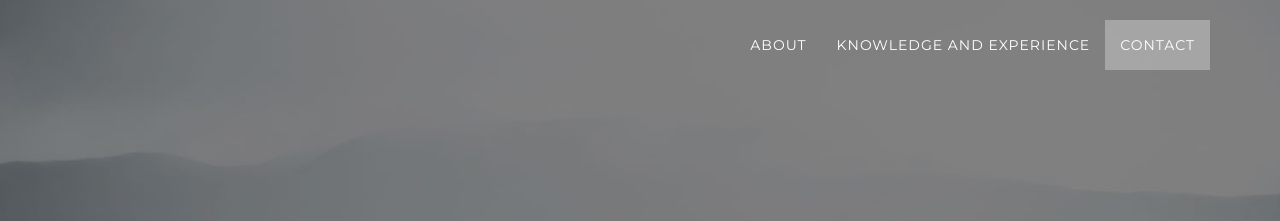
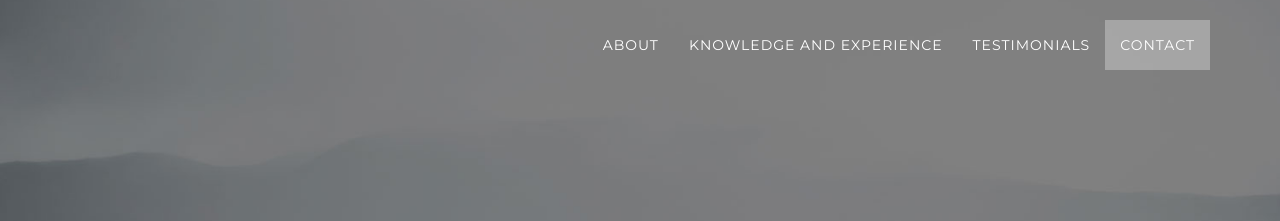
Before and after one commit to iamreadyforchange/iamreadyforchange.github.io, a Jekyll site: the page built from index.html, in a window 1280 px wide. Shown: the top 221 px of the page. Built offline with Jekyll 4.4.1, drawn with Linux system fonts in a browser that asks for light colours.

Commit message:
Trying to fis testimonials.

```diff
--- a/_includes/css/grayscale.css
+++ b/_includes/css/grayscale.css
@@ -276,6 +276,10 @@ a:focus {
   -o-background-size: cover;
 }
 
+.testimonial-section {
+    padding-top: 100px;
+}
+
 #map {
     width: 100%;
     height: 200px;
--- a/_includes/midsection.html
+++ b/_includes/midsection.html
@@ -9,11 +9,6 @@
                     I am passionate about wellness and self care and believe it should be a daily practice. In my work, I employ a solutions focused goal oriented approach. In addition, I use cognitive behavioural therapy and emotion focused therapy techniques in my counselling. I also use motivational interviewing to help clients find the best path for themselves. I am attentive to providing a safe and confidential space for change and am always welcoming of people of all backgrounds, genders and orientations. </p>
                   <!-- <a href="http://startbootstrap.com/template-overviews/grayscale/" class="btn btn-default btn-lg">Visit Some Page</a> -->
               </div>
-              <div class="col-lg-8 col-lg-offset-2">
-                <h2>Testimonials</h2>
-                <p> Sabrina Saddick has been described as calming,helpful and accommodating. She has been credited with helping clients feel more like themselves and getting back on track.  </p>
-                <!-- <a href="http://startbootstrap.com/template-overviews/grayscale/" class="btn btn-default btn-lg">Visit Some Page</a> -->
-            </div>
           </div>
       </div>
   </section>
--- a/_includes/nav.html
+++ b/_includes/nav.html
@@ -20,12 +20,12 @@
                     <li>
                         <a class="page-scroll" href="#about">About</a>
                     </li>
-                    <!-- <li>
-                        <a class="page-scroll" href="#download">Download</a>
-                    </li> -->
                     <li>
                       <a class="page-scroll" href="#mid">Knowledge and Experience</a>
                     </li>
+                    <li>
+                      <a class="page-scroll" href="#testimonials">Testimonials</a>
+                  </li>
                     <li>
                         <a class="page-scroll" href="#contact">Contact</a>
                     </li>
```
